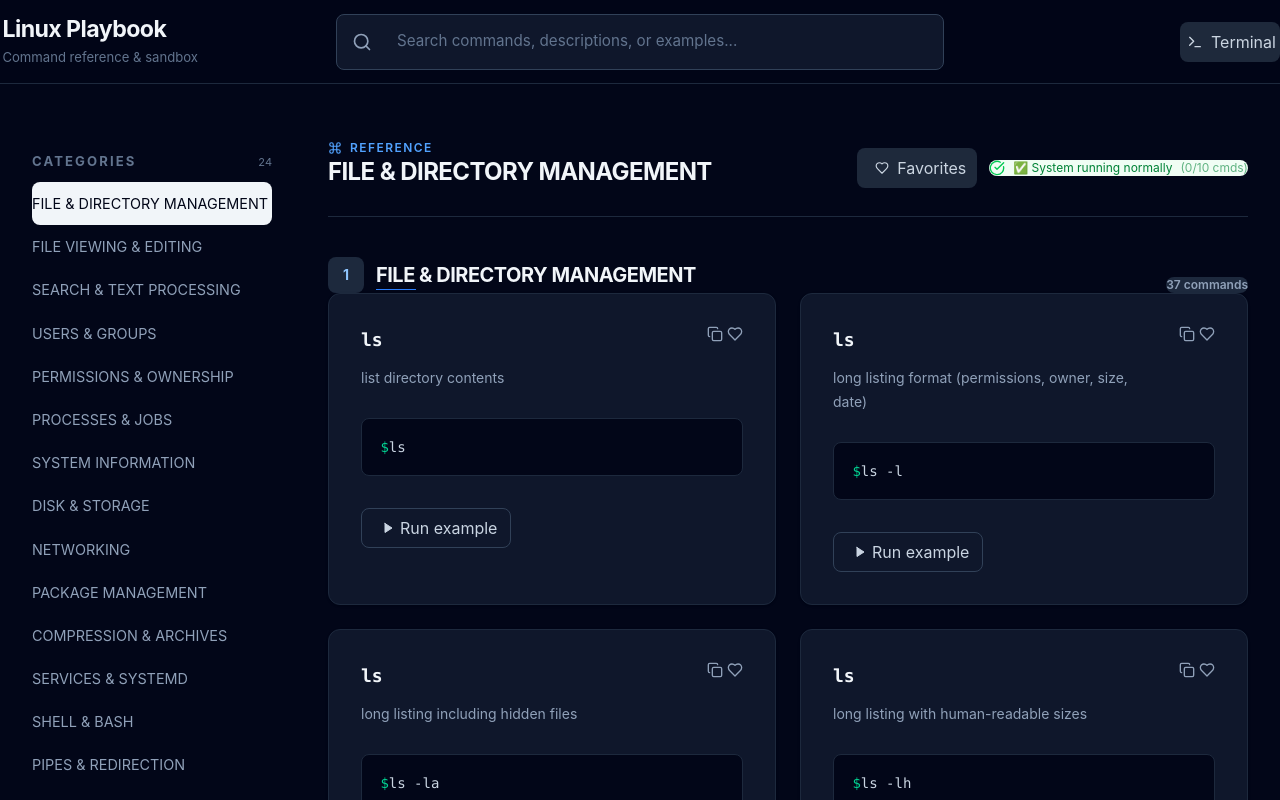
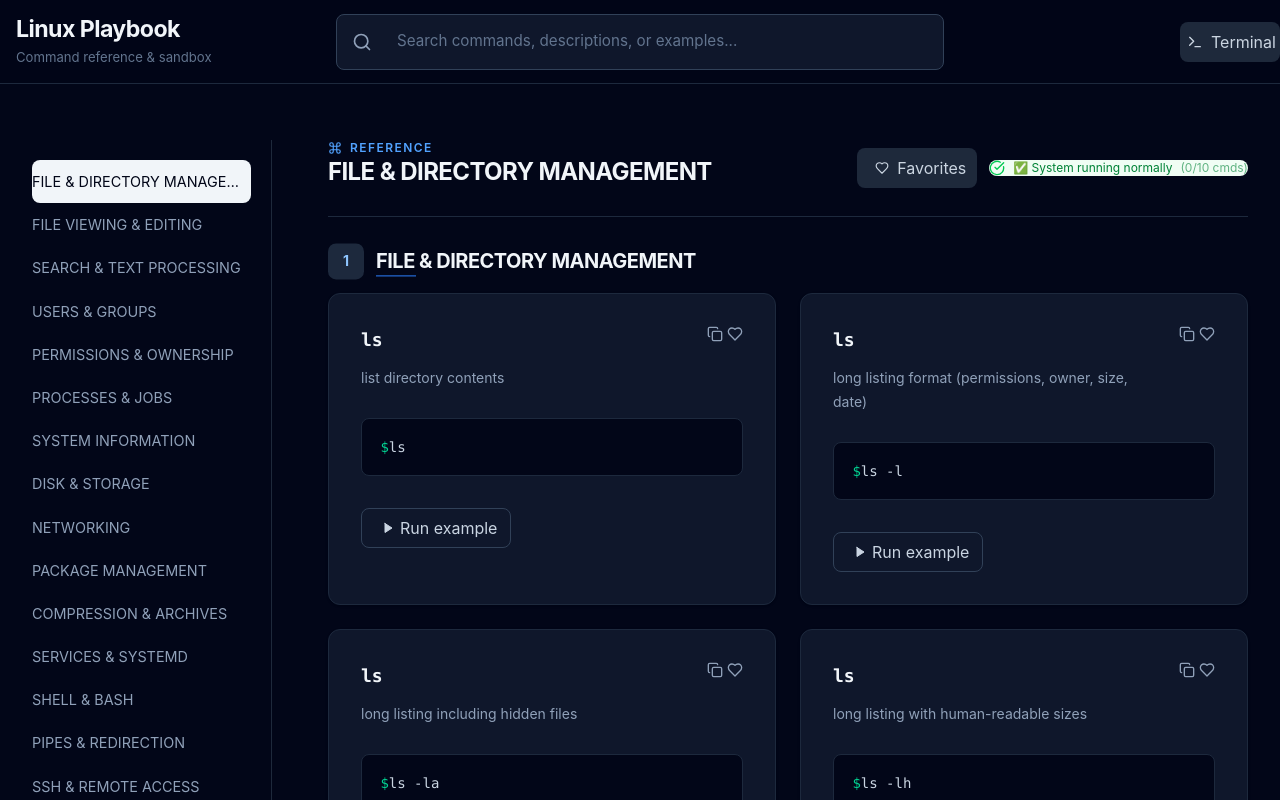
Before and after one commit to abhinav21s/LinuxPlayLab, a React (Vite) app in the folder linux-handbook/: page / in a window 1280 px wide. Shown: the top 800 px of the page. Built offline with nearby package versions, Linux system fonts and the light colour scheme.

Commit message:
seperated the category section with commands section

```diff
--- a/linux-handbook/src/App.tsx
+++ b/linux-handbook/src/App.tsx
@@ -1,4 +1,4 @@
-import { useEffect, useMemo, useState } from 'react';
+import { useEffect, useMemo, useRef, useState } from 'react';
 import { BookOpen, Command as CommandIcon, Heart, Menu, Search, ShieldCheck, Terminal as TerminalIcon, X } from 'lucide-react';
 import { CommandSection } from './components/CommandSection';
 import { SearchBar } from './components/SearchBar';
@@ -17,6 +17,7 @@ function App() {
   const [selectedCategory, setSelectedCategory] = useState(commandSections[0]?.id ?? 1);
   const [showFavoritesOnly, setShowFavoritesOnly] = useState(false);
   const [mobileNavOpen, setMobileNavOpen] = useState(false);
+  const categoryScrollRef = useRef<HTMLDivElement>(null);
   const favoriteSet = useMemo(() => new Set(favorites), [favorites]);
   const searchedSections = useSearch({ sections: commandSections, query: searchQuery });
   const isBrowsingAll = Boolean(searchQuery.trim()) || showFavoritesOnly;
@@ -26,6 +27,16 @@ function App() {
   const resultCount = filteredSections.reduce((count, section) => count + section.commands.length, 0);
 
   useEffect(() => { document.documentElement.classList.add('dark'); }, []);
+  useEffect(() => {
+    if (isBrowsingAll) return;
+    const container = categoryScrollRef.current;
+    const selected = container?.querySelector<HTMLElement>(`[data-category-id="${selectedCategory}"]`);
+    if (container && selected) {
+      // Scroll only the category rail; never move the document/commands pane.
+      const targetTop = Math.max(0, selected.offsetTop - 8);
+      container.scrollTo({ top: targetTop, behavior: 'smooth' });
+    }
+  }, [selectedCategory, isBrowsingAll]);
   const handleToggleFavorite = (id: string) => setFavorites(favorites.includes(id) ? favorites.filter((favorite) => favorite !== id) : [...favorites, id]);
   const handleCopyCommand = (text: string) => navigator.clipboard.writeText(text).catch((error) => console.error('Copy failed:', error));
   const handleTryCommand = (command: Command) => { setPrefilledCommand(command.example); setIsTerminalOpen(true); };
@@ -41,7 +52,7 @@ function App() {
       </header>
 
       <main className="mx-auto grid max-w-[1440px] grid-cols-1 gap-10 px-4 py-10 sm:px-6 lg:grid-cols-[240px_minmax(0,1fr)] lg:px-8">
-        <aside className={`${mobileNavOpen ? 'block' : 'hidden'} lg:block`}><div className="lg:sticky lg:top-28"><div className="mb-5 flex items-center justify-between"><p className="text-[11px] font-bold uppercase tracking-[0.14em] text-slate-500">Categories</p><span className="text-[11px] text-slate-500">{commandSections.length}</span></div><nav className="space-y-1">{commandSections.map((section) => <button key={section.id} onClick={() => selectCategory(section.id)} className={`flex w-full items-center justify-between rounded-lg px-3 py-2.5 text-left text-sm transition-colors ${!isBrowsingAll && selectedCategory === section.id ? 'bg-slate-100 font-semibold text-slate-950' : 'text-slate-400 hover:bg-slate-900 hover:text-slate-100'}`}><span className="truncate">{section.title}</span><span className="ml-2 text-[10px] text-slate-500">{section.commands.length}</span></button>)}</nav></div></aside>
+        <aside className={`${mobileNavOpen ? 'block' : 'hidden'} lg:block`}><div ref={categoryScrollRef} className="lg:sticky lg:top-28"><div className="mb-5 flex items-center justify-between"><p className="text-[11px] font-bold uppercase tracking-[0.14em] text-slate-500">Categories</p><span className="text-[11px] text-slate-500">{commandSections.length}</span></div><nav className="space-y-1">{commandSections.map((section) => <button data-category-id={section.id} key={section.id} onClick={() => selectCategory(section.id)} className={`flex w-full items-center justify-between rounded-lg px-3 py-2.5 text-left text-sm transition-colors ${!isBrowsingAll && selectedCategory === section.id ? 'bg-slate-100 font-semibold text-slate-950' : 'text-slate-400 hover:bg-slate-900 hover:text-slate-100'}`}><span className="truncate">{section.title}</span><span className="ml-2 text-[10px] text-slate-500">{section.commands.length}</span></button>)}</nav></div></aside>
 
         <section className="min-w-0"><div className="mb-9 flex flex-col gap-5 border-b border-slate-800 pb-6 sm:flex-row sm:items-end sm:justify-between"><div><p className="mb-2 flex items-center gap-2 text-xs font-semibold uppercase tracking-[0.12em] text-blue-400"><CommandIcon size={14} /> {isBrowsingAll ? 'Search results' : 'Reference'}</p><h2 className="text-2xl font-bold tracking-tight">{isBrowsingAll ? `${resultCount} commands found` : commandSections.find((section) => section.id === selectedCategory)?.title}</h2></div><div className="flex items-center gap-3"><button onClick={() => setShowFavoritesOnly(!showFavoritesOnly)} className={`inline-flex items-center gap-2 rounded-lg border px-3 py-2 text-xs font-semibold transition-colors ${showFavoritesOnly ? 'border-rose-900 bg-rose-950/40 text-rose-300' : 'border-slate-700 text-slate-300 hover:bg-slate-900'}`}><Heart size={14} className={showFavoritesOnly ? 'fill-current' : ''} /> Favorites {favorites.length ? `(${favorites.length})` : ''}</button><SecurityStatus /></div></div>
           {filteredSections.length === 0 ? <div className="rounded-xl border border-dashed border-slate-700 bg-slate-900 py-20 text-center"><Search className="mx-auto mb-4 text-slate-500" size={38} /><p className="font-semibold text-slate-200">{showFavoritesOnly ? 'No saved commands yet.' : 'No commands found'}</p><p className="mt-2 text-sm text-slate-500">{showFavoritesOnly ? 'Use the heart on a command to save it here.' : 'Try a different command name or description.'}</p></div> : filteredSections.map((section) => <CommandSection key={section.id} {...section} onTryCommand={handleTryCommand} onCopyCommand={handleCopyCommand} onFavorite={handleToggleFavorite} favorites={favoriteSet} />)}
--- a/linux-handbook/src/components/CommandSection.tsx
+++ b/linux-handbook/src/components/CommandSection.tsx
@@ -6,7 +6,7 @@ interface CommandSectionProps { id: number; title: string; commands: Command[];
 
 export const CommandSection: React.FC<CommandSectionProps> = ({ id, title, commands, onTryCommand, onCopyCommand, onFavorite, favorites = new Set() }) => (
   <section className="mb-12 scroll-mt-24">
-    <div className="mb-7 flex items-end justify-between gap-4"><div className="flex items-center gap-3"><div className="grid h-9 w-9 shrink-0 place-items-center rounded-lg bg-slate-800 text-sm font-bold text-blue-300">{id}</div><div><h2 className="text-xl font-bold tracking-tight text-slate-100">{title}</h2><div className="mt-2 h-px w-10 bg-blue-500" /></div></div><span className="hidden rounded-full bg-slate-800 px-3 py-1 text-xs font-semibold text-slate-400 sm:block">{commands.length} commands</span></div>
+    <div className="mb-7 flex items-end gap-4"><div className="flex items-center gap-3"><div className="grid h-9 w-9 shrink-0 place-items-center rounded-lg bg-slate-800 text-sm font-bold text-blue-300">{id}</div><div><h2 className="text-xl font-bold tracking-tight text-slate-100">{title}</h2><div className="mt-2 h-px w-10 bg-blue-500" /></div></div></div>
     <div className="grid gap-3 xl:grid-cols-2">{commands.map((command) => <CommandCard key={command.id} command={command} onTry={onTryCommand} onCopy={onCopyCommand} onFavorite={onFavorite} isFavorited={favorites.has(command.id)} />)}</div>
   </section>
 );
--- a/linux-handbook/src/index.css
+++ b/linux-handbook/src/index.css
@@ -76,14 +76,14 @@ header>div>div:first-child>div:first-child>div:first-child {
 }
 
 header h1 {
-  margin-left: 0.15rem;
+  margin-left: 1rem;
   font-size: 1.45rem !important;
   line-height: 1.15;
 }
 
 header h1+p {
   margin-top: 0.35rem;
-  margin-left: 0.15rem;
+  margin-left: 1rem;
   font-size: 0.82rem !important;
 }
 
@@ -115,6 +115,14 @@ main {
 
 main>aside {
   padding-top: 0.75rem;
+  align-self: start;
+  min-width: 0;
+  position: sticky;
+  top: 7rem;
+  height: calc(100vh - 8.5rem);
+  border-right: 1px solid #1e293b;
+  padding-right: 1.25rem;
+  overflow: hidden;
 }
 
 main>aside>div>div:first-child {
@@ -134,6 +142,30 @@ main nav button {
 main nav button>span:last-child {
   display: none;
 }
+
+main nav button[class*="bg-slate-100"] { justify-content: center; }
+
+main>aside>div {
+  height: 100%;
+  max-height: none;
+  overflow-y: auto;
+  padding-bottom: 1rem;
+  scrollbar-width: none;
+}
+
+main>aside>div:hover,
+main>aside>div:focus-within {
+  scrollbar-width: thin;
+  scrollbar-color: #475569 transparent;
+}
+
+main>aside>div::-webkit-scrollbar { width: 0; }
+main>aside>div:hover::-webkit-scrollbar,
+main>aside>div:focus-within::-webkit-scrollbar { width: 6px; }
+main>aside>div::-webkit-scrollbar-track { background: transparent; }
+main>aside>div::-webkit-scrollbar-thumb { background: #475569; border-radius: 999px; }
+
+main>section>section>div:first-child { transform: translateY(-0.85rem); }
 
 main>section>div:first-child {
   margin-bottom: 2.5rem !important;
@@ -209,6 +241,20 @@ main section>div:first-child>div:last-child>button:hover {
 
   main>section {
     padding-left: 0;
+  }
+
+  main>aside {
+    position: static;
+    top: auto;
+    height: auto;
+    border-right: 0;
+    padding-right: 0;
+    overflow: visible;
+  }
+
+  main>aside>div {
+    height: auto;
+    max-height: calc(100vh - 9rem);
   }
 
   main article {
```
Also changed, not shown: 1 other file (tests, documents, lock files or other folders).
